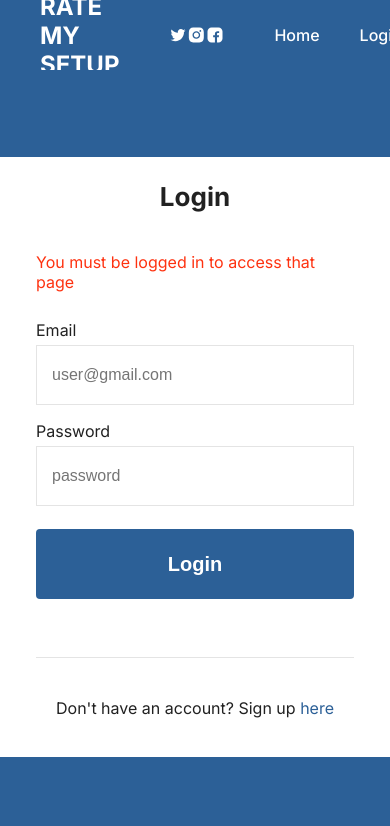
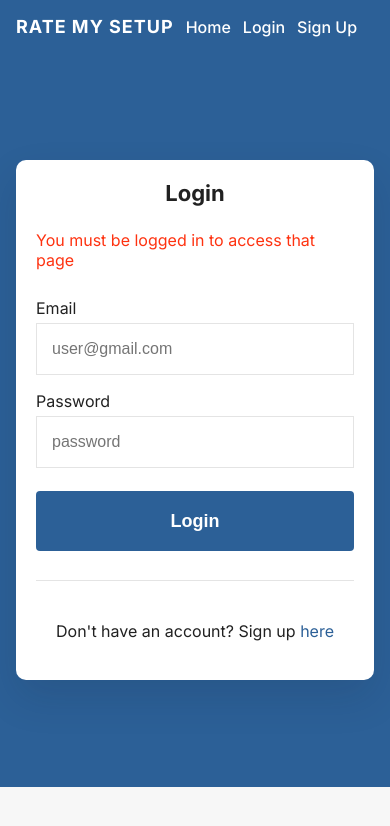
Before and after one commit to jmezalon/viewNrateAdvanceUI, a React (Create React App) app: page /posts/1 in a window 390 px wide. Shown: the top 826 px of the page. Built offline with nearby package versions, Linux system fonts and the light colour scheme; no server answers.

Commit message:
Improve mobile responsive layouts

```diff
--- a/src/components/Home/Home.css
+++ b/src/components/Home/Home.css
@@ -10,9 +10,9 @@
 
 .Home .intro {
   margin: 40px 0;
-}
-.Home .intro {
-  font-size: 80px;
+  font-size: clamp(36px, 6vw, 80px);
+  text-align: center;
+  padding: 0 var(--side-padding);
 }
 
 .Home .feed {
@@ -22,4 +22,14 @@
   flex-direction: column;
   gap: 50px;
   padding-bottom: 100px;
+  width: 100%;
+  padding-left: var(--side-padding);
+  padding-right: var(--side-padding);
 }
+
+@media screen and (max-width: 640px) {
+  .Home .feed {
+    gap: 32px;
+    padding-bottom: 60px;
+  }
+}
--- a/src/components/Login/Login.css
+++ b/src/components/Login/Login.css
@@ -8,15 +8,19 @@
   display: flex;
   align-items: center;
   justify-content: center;
+  padding: 20px var(--side-padding);
 }
 .Login .card {
   min-height: 600px;
-  width: 520px;
+  width: 100%;
+  max-width: 520px;
   padding: 24px 36px 0 36px;
   background: var(--pure-white);
   display: flex;
   flex-direction: column;
   align-items: center;
+  border-radius: 10px;
+  box-shadow: 0 18px 40px rgba(16, 24, 40, 0.12);
 }
 .Login .card .error {
   color: var(--bright-red);
@@ -73,3 +77,24 @@
   height: 100px;
   width: 100%;
 }
+
+@media screen and (max-width: 640px) {
+  .Login .card {
+    min-height: 520px;
+    padding: 20px 20px 0 20px;
+  }
+
+  .Login .card h2 {
+    font-size: 22px;
+    margin-bottom: 24px;
+  }
+
+  .Login .card .form .input-field input {
+    height: 52px;
+  }
+
+  .Login .card .form .btn {
+    height: 60px;
+    font-size: 18px;
+  }
+}
--- a/src/components/Navbar/Navbar.css
+++ b/src/components/Navbar/Navbar.css
@@ -8,6 +8,7 @@
   flex-direction: row;
   align-items: center;
   padding: 0 var(--side-padding);
+  box-shadow: 0 6px 16px rgba(16, 24, 40, 0.08);
 }
 .Navbar a {
   color: white;
@@ -20,6 +21,7 @@
   display: flex;
   flex-direction: row;
   align-items: center;
+  gap: 20px;
 }
 .Navbar .content .logo {
   width: 200px;
@@ -27,6 +29,8 @@
 }
 .Navbar .content .logo h1 {
   color: var(--pure-white);
+  font-size: 20px;
+  letter-spacing: 1px;
 }
 .Navbar .content .socials {
   display: flex;
@@ -47,8 +51,54 @@
   flex: 1;
   max-width: 650px;
   gap: 40px;
+  flex-wrap: wrap;
 }
 
 .Navbar .content .links li span {
   color: white;
 }
+
+@media screen and (max-width: 900px) {
+  .Navbar {
+    height: auto;
+    padding: 16px var(--side-padding);
+  }
+
+  .Navbar .content {
+    flex-wrap: wrap;
+    justify-content: space-between;
+    gap: 12px;
+  }
+
+  .Navbar .content .logo {
+    width: auto;
+    margin-right: 0;
+  }
+
+  .Navbar .content .logo h1 {
+    font-size: 18px;
+  }
+
+  .Navbar .content .socials {
+    width: auto;
+    margin-right: 0;
+    gap: 12px;
+  }
+
+  .Navbar .content .links {
+    width: 100%;
+    justify-content: flex-start;
+    gap: 16px;
+    max-width: none;
+  }
+}
+
+@media screen and (max-width: 600px) {
+  .Navbar .content .socials {
+    display: none;
+  }
+
+  .Navbar .content .links {
+    gap: 12px;
+  }
+}
--- a/src/components/NewPostForm/NewPostForm.css
+++ b/src/components/NewPostForm/NewPostForm.css
@@ -5,10 +5,12 @@
   align-items: center;
   border: solid 1px var(--border-color);
   border-radius: 4px;
-  width: 600px;
-  max-width: 100vw;
+  width: 100%;
+  max-width: 600px;
   padding: 20px 30px;
   margin-bottom: 40px;
+  margin-left: var(--side-padding);
+  margin-right: var(--side-padding);
 }
 .NewPostForm .card {
   background: var(--pure-white);
@@ -58,3 +60,18 @@
   cursor: pointer;
   margin-top: 15px;
 }
+
+@media screen and (max-width: 640px) {
+  .NewPostForm {
+    padding: 16px 18px;
+  }
+
+  .NewPostForm .card .form .input-field input {
+    height: 52px;
+  }
+
+  .NewPostForm .card .form .btn {
+    height: 60px;
+    font-size: 18px;
+  }
+}
--- a/src/components/NotFound/NotFound.css
+++ b/src/components/NotFound/NotFound.css
@@ -22,6 +22,16 @@
   justify-content: center;
 }
 .NotFound .cta h1 {
-  font-size: 90px;
+  font-size: clamp(48px, 10vw, 90px);
   margin-bottom: 20px;
 }
+
+@media screen and (max-width: 640px) {
+  .NotFound {
+    padding: 0 var(--side-padding);
+  }
+
+  .NotFound .cta {
+    min-height: 300px;
+  }
+}
--- a/src/components/Post/Post.css
+++ b/src/components/Post/Post.css
@@ -6,23 +6,24 @@
   border-radius: 4px;
   width: 100%;
   max-width: 800px;
+  overflow: hidden;
 }
 .Post .media {
   width: 100%;
-  min-height: 400px;
-  width: 800px;
+  min-height: 360px;
   display: flex;
   align-items: center;
   justify-content: center;
-  background-size: 100% 140%;
-  background-position: 0% 0%;
+  background-size: cover;
+  background-position: center;
   background-repeat: no-repeat;
   transition: all 0.4s ease;
   cursor: pointer;
+  aspect-ratio: 16 / 9;
 }
 .Post .media:hover {
   background-position: -10px 0px;
-  background-size: calc(100% + 20px) calc(140% + 20px);
+  background-size: calc(100% + 20px) calc(100% + 20px);
 }
 .Post .body {
   flex: 1;
@@ -76,3 +77,30 @@
   background: black;
   color: white;
 }
+
+@media screen and (max-width: 900px) {
+  .Post {
+    max-width: 100%;
+  }
+
+  .Post .media {
+    min-height: 280px;
+  }
+
+  .Post .meta {
+    flex-direction: column;
+    align-items: flex-start;
+    gap: 10px;
+  }
+}
+
+@media screen and (max-width: 600px) {
+  .Post .media {
+    min-height: 220px;
+  }
+
+  .Post .info,
+  .Post .meta {
+    padding: 12px 16px;
+  }
+}
--- a/src/components/PostDetail/PostDetail.css
+++ b/src/components/PostDetail/PostDetail.css
@@ -3,6 +3,8 @@
   flex-direction: column;
   align-items: center;
   padding-top: 50px;
+  padding-left: var(--side-padding);
+  padding-right: var(--side-padding);
 }
 .PostDetail .error {
   width: 100%;
@@ -40,3 +42,22 @@
   flex: 1;
   height: 100px;
 }
+
+@media screen and (max-width: 700px) {
+  .PostDetail {
+    padding-top: 30px;
+  }
+
+  .PostDetail .actions {
+    padding: 12px 16px;
+  }
+
+  .PostDetail .edit-post {
+    flex-direction: column;
+    align-items: stretch;
+  }
+
+  .PostDetail .edit-post textarea {
+    height: 140px;
+  }
+}
--- a/src/components/Register/Register.css
+++ b/src/components/Register/Register.css
@@ -8,16 +8,20 @@
   display: flex;
   align-items: center;
   justify-content: center;
+  padding: 20px var(--side-padding);
 }
 
 .Signup .card {
   min-height: 600px;
-  width: 520px;
+  width: 100%;
+  max-width: 520px;
   padding: 24px 36px 0 36px;
   background: var(--pure-white);
   display: flex;
   flex-direction: column;
   align-items: center;
+  border-radius: 10px;
+  box-shadow: 0 18px 40px rgba(16, 24, 40, 0.12);
 }
 .Signup .card h2 {
   font-size: 26px;
@@ -73,3 +77,24 @@
   height: 100px;
   width: 100%;
 }
+
+@media screen and (max-width: 640px) {
+  .Signup .card {
+    min-height: 520px;
+    padding: 20px 20px 0 20px;
+  }
+
+  .Signup .card h2 {
+    font-size: 22px;
+    margin-bottom: 24px;
+  }
+
+  .Signup .card .form .input-field input {
+    height: 52px;
+  }
+
+  .Signup .card .form .btn {
+    height: 60px;
+    font-size: 18px;
+  }
+}
--- a/src/index.css
+++ b/src/index.css
@@ -94,6 +94,21 @@ button:disabled {
   }
 }
 
+@media screen and (max-width: 900px) {
+  :root {
+    --content-width: 100%;
+    --side-padding: 24px;
+    --navbar-height: 90px;
+  }
+}
+
+@media screen and (max-width: 640px) {
+  :root {
+    --side-padding: 16px;
+    --navbar-height: 110px;
+  }
+}
+
 /* Rules for sizing the icon. */
 .material-icons.md-18 {
   font-size: 18px;
```
